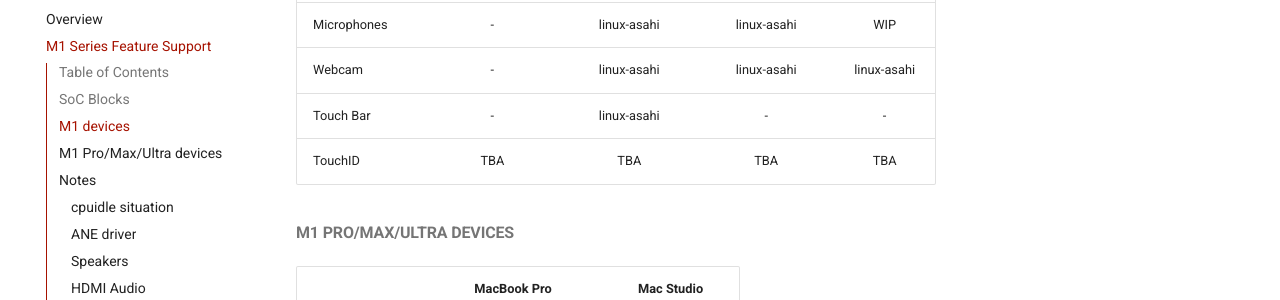
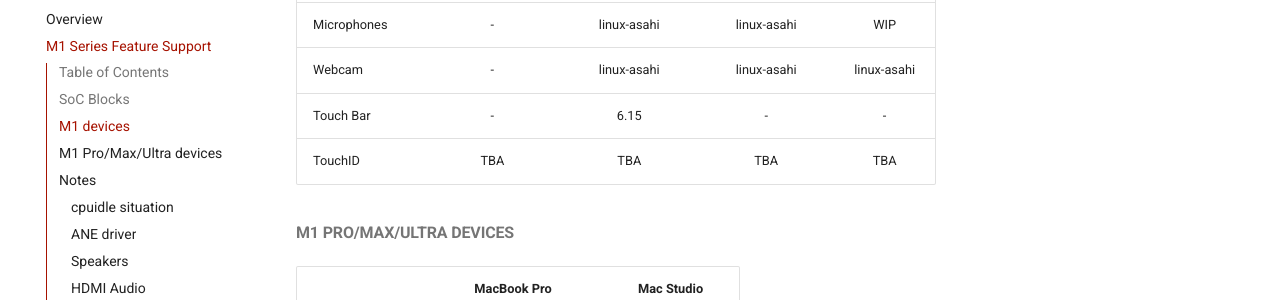
Before and after one commit to AsahiLinux/docs, an MkDocs documentation site: the page built from docs/platform/feature-support/m1.md, in a window 1280 px wide and 900 px high, scrolled down 3087 px. Shown: the part 152-452 px from the top of the window. Built offline with MkDocs 1.6.1 and Material for MkDocs 9.7.7, drawn with Linux system fonts in a browser that asks for light colours; comment, search, counter and statistics services are not loaded.

Commit message:
platform: feature-support: update Touch Bar support
Link: https://asahilinux.org/2025/05/progress-report-6-15/
Signed-off-by: Alyssa Ross <hi@alyssa.is>

```diff
--- a/docs/platform/feature-support/m1.md
+++ b/docs/platform/feature-support/m1.md
@@ -80,7 +80,7 @@
 | 10Gbps Ethernet    | 5.17                 | -                              | -                     | -                    |
 | Microphones        | -                    | linux-asahi                    | linux-asahi           | WIP                  |
 | Webcam             | -                    | linux-asahi                    | linux-asahi           | linux-asahi          |
-| Touch Bar          | -                    | linux-asahi                    | -                     | -                    |
+| Touch Bar          | -                    | 6.15                           | -                     | -                    |
 | TouchID            | TBA                  | TBA                            | TBA                   | TBA                  |
 
 ## M1 Pro/Max/Ultra devices
```
Also changed, not shown: docs/platform/feature-support/m2.md (+1 -1 lines).
